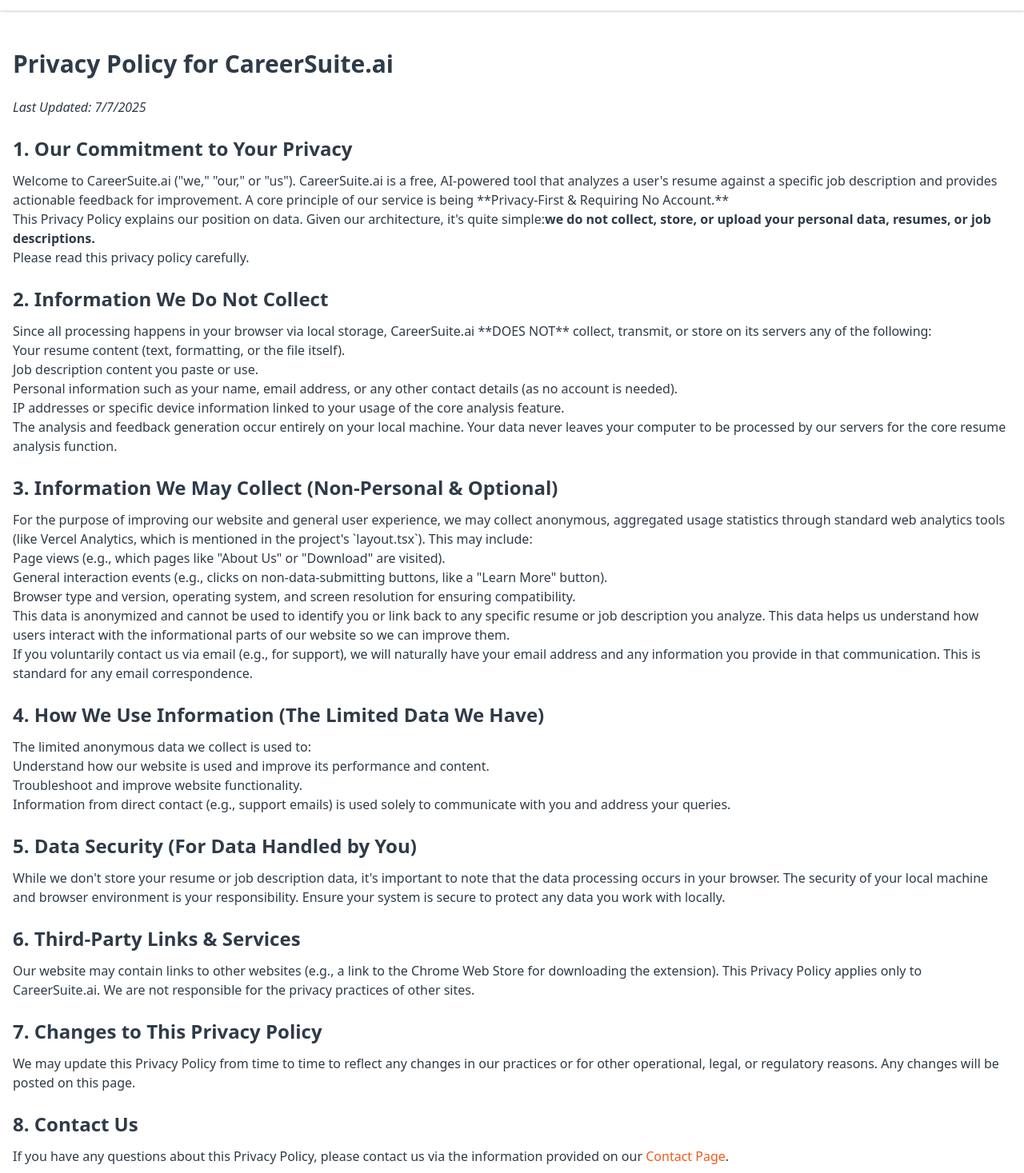
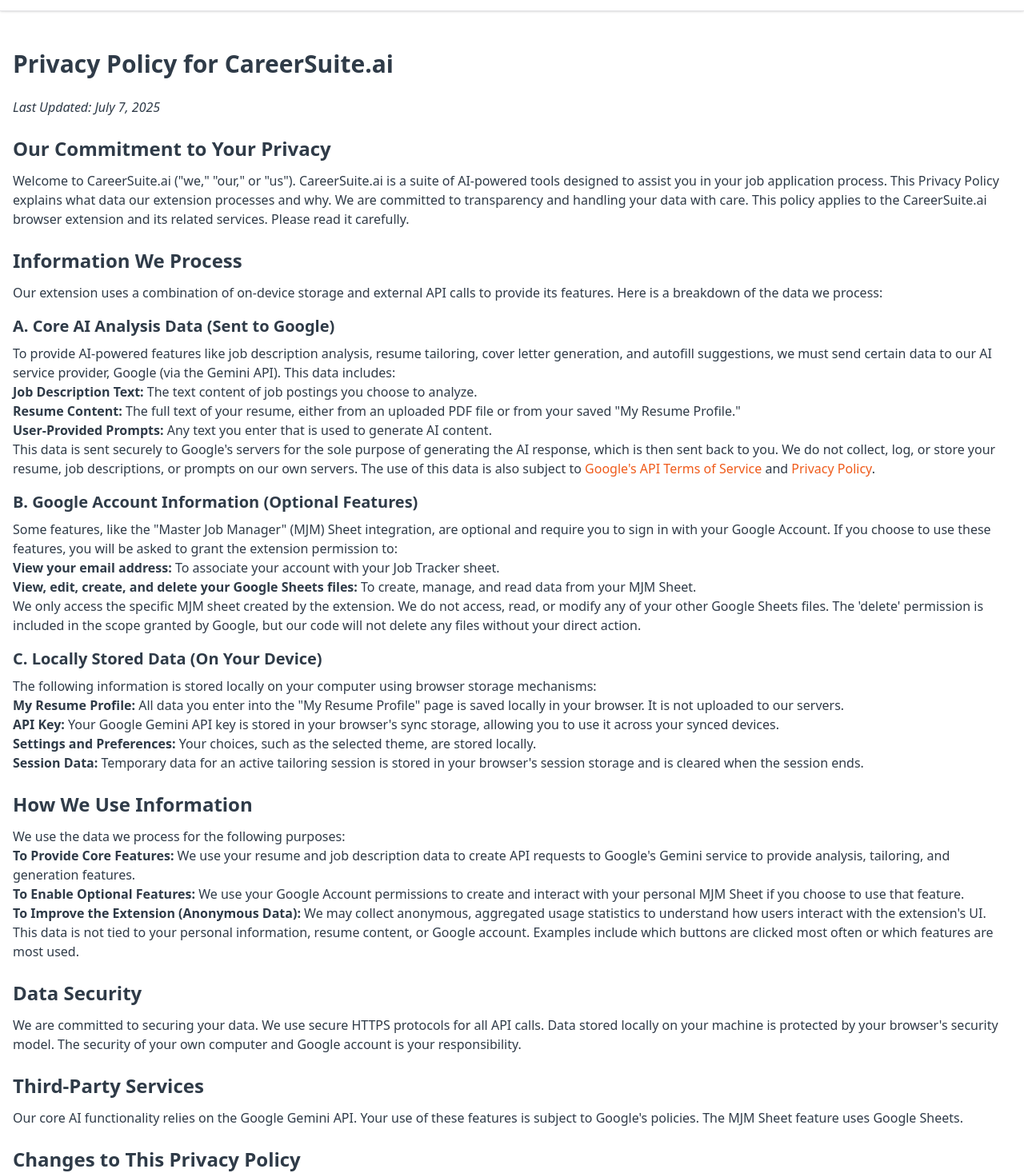
Before and after one commit to Frankwerd/CareerSuite-Website, a Next.js app: page /privacy in a window 1280 px wide. Shown: the part 51-1518 px from the top of the page at 80% size. Built offline with nearby package versions, Linux system fonts and the light colour scheme.

Commit message:
Update page.tsx

```diff
--- a/src/app/privacy/page.tsx
+++ b/src/app/privacy/page.tsx
@@ -1,84 +1,90 @@
-// src/app/privacy/page.tsx
 import type { Metadata } from 'next';
 
 export const metadata: Metadata = {
   title: 'Privacy Policy - CareerSuite.ai',
-  description: 'Understand how CareerSuite.ai handles your data. Our commitment to your privacy as a free, AI-powered resume analyzer.',
+  description: 'Understand how CareerSuite.ai handles your data and our commitment to your privacy.',
 };
 
 export default function PrivacyPolicyPage() {
   return (
-    <div className="container mx-auto px-4 py-12 min-h-[calc(100vh-10rem)]"> {/* Adjust min-h as needed */}
+    <div className="container mx-auto px-4 py-12 min-h-[calc(100vh-10rem)]">
       <h1 className="text-3xl font-bold text-foreground mb-6">Privacy Policy for CareerSuite.ai</h1>
       <div className="prose dark:prose-invert max-w-none">
-        <p><em>Last Updated: {new Date().toLocaleDateString()}</em></p>
+        {/* For legal documents, it's best to use a static date that you update only when the policy changes. */}
+        <p><em>Last Updated: July 7, 2025</em></p>
 
-        <h2 className="text-2xl font-semibold mt-6 mb-3">1. Our Commitment to Your Privacy</h2>
+        <h2 className="text-2xl font-semibold mt-6 mb-3">Our Commitment to Your Privacy</h2>
         <p>
-          Welcome to CareerSuite.ai ("we," "our," or "us"). CareerSuite.ai is a free, AI-powered tool that analyzes a user's resume against a specific job description and provides actionable feedback for improvement.
-          A core principle of our service is being **Privacy-First & Requiring No Account.**
+          Welcome to CareerSuite.ai ("we," "our," or "us"). CareerSuite.ai is a suite of AI-powered tools designed to assist you in your job application process. This Privacy Policy explains what data our extension processes and why. We are committed to transparency and handling your data with care. This policy applies to the CareerSuite.ai browser extension and its related services. Please read it carefully.
         </p>
+
+        <h2 className="text-2xl font-semibold mt-6 mb-3">Information We Process</h2>
         <p>
-          This Privacy Policy explains our position on data. Given our architecture, it's quite simple:
-          <strong>we do not collect, store, or upload your personal data, resumes, or job descriptions.</strong>
+          Our extension uses a combination of on-device storage and external API calls to provide its features. Here is a breakdown of the data we process:
         </p>
-        <p>Please read this privacy policy carefully.</p>
 
-        <h2 className="text-2xl font-semibold mt-6 mb-3">2. Information We Do Not Collect</h2>
+        <h3 className="text-xl font-semibold mt-4 mb-2">A. Core AI Analysis Data (Sent to Google)</h3>
         <p>
-          Since all processing happens in your browser via local storage, CareerSuite.ai **DOES NOT** collect, transmit, or store on its servers any of the following:
+          To provide AI-powered features like job description analysis, resume tailoring, cover letter generation, and autofill suggestions, we must send certain data to our AI service provider, Google (via the Gemini API). This data includes:
         </p>
         <ul>
-          <li>Your resume content (text, formatting, or the file itself).</li>
-          <li>Job description content you paste or use.</li>
-          <li>Personal information such as your name, email address, or any other contact details (as no account is needed).</li>
-          <li>IP addresses or specific device information linked to your usage of the core analysis feature.</li>
+          <li><strong>Job Description Text:</strong> The text content of job postings you choose to analyze.</li>
+          <li><strong>Resume Content:</strong> The full text of your resume, either from an uploaded PDF file or from your saved "My Resume Profile."</li>
+          <li><strong>User-Provided Prompts:</strong> Any text you enter that is used to generate AI content.</li>
         </ul>
         <p>
-          The analysis and feedback generation occur entirely on your local machine. Your data never leaves your computer to be processed by our servers for the core resume analysis function.
+          This data is sent securely to Google's servers for the sole purpose of generating the AI response, which is then sent back to you. We do not collect, log, or store your resume, job descriptions, or prompts on our own servers. The use of this data is also subject to <a href="https://developers.google.com/terms" target="_blank" rel="noopener noreferrer" className="text-primary hover:underline">Google's API Terms of Service</a> and <a href="https://policies.google.com/privacy" target="_blank" rel="noopener noreferrer" className="text-primary hover:underline">Privacy Policy</a>.
         </p>
 
-        <h2 className="text-2xl font-semibold mt-6 mb-3">3. Information We May Collect (Non-Personal & Optional)</h2>
+        <h3 className="text-xl font-semibold mt-4 mb-2">B. Google Account Information (Optional Features)</h3>
         <p>
-          For the purpose of improving our website and general user experience, we may collect anonymous, aggregated usage statistics through standard web analytics tools (like Vercel Analytics, which is mentioned in the project's `layout.tsx`). This may include:
+          Some features, like the "Master Job Manager" (MJM) Sheet integration, are optional and require you to sign in with your Google Account. If you choose to use these features, you will be asked to grant the extension permission to:
         </p>
         <ul>
-          <li>Page views (e.g., which pages like "About Us" or "Download" are visited).</li>
-          <li>General interaction events (e.g., clicks on non-data-submitting buttons, like a "Learn More" button).</li>
-          <li>Browser type and version, operating system, and screen resolution for ensuring compatibility.</li>
+          <li><strong>View your email address:</strong> To associate your account with your Job Tracker sheet.</li>
+          <li><strong>View, edit, create, and delete your Google Sheets files:</strong> To create, manage, and read data from your MJM Sheet.</li>
         </ul>
-        <p>This data is anonymized and cannot be used to identify you or link back to any specific resume or job description you analyze. This data helps us understand how users interact with the informational parts of our website so we can improve them.</p>
-        <p>If you voluntarily contact us via email (e.g., for support), we will naturally have your email address and any information you provide in that communication. This is standard for any email correspondence.</p>
+        <p>
+          We only access the specific MJM sheet created by the extension. We do not access, read, or modify any of your other Google Sheets files. The 'delete' permission is included in the scope granted by Google, but our code will not delete any files without your direct action.
+        </p>
 
-
-        <h2 className="text-2xl font-semibold mt-6 mb-3">4. How We Use Information (The Limited Data We Have)</h2>
+        <h3 className="text-xl font-semibold mt-4 mb-2">C. Locally Stored Data (On Your Device)</h3>
         <p>
-          The limited anonymous data we collect is used to:
+          The following information is stored locally on your computer using browser storage mechanisms:
         </p>
         <ul>
-          <li>Understand how our website is used and improve its performance and content.</li>
-          <li>Troubleshoot and improve website functionality.</li>
+          <li><strong>My Resume Profile:</strong> All data you enter into the "My Resume Profile" page is saved locally in your browser. It is not uploaded to our servers.</li>
+          <li><strong>API Key:</strong> Your Google Gemini API key is stored in your browser's sync storage, allowing you to use it across your synced devices.</li>
+          <li><strong>Settings and Preferences:</strong> Your choices, such as the selected theme, are stored locally.</li>
+          <li><strong>Session Data:</strong> Temporary data for an active tailoring session is stored in your browser's session storage and is cleared when the session ends.</li>
         </ul>
-        <p>Information from direct contact (e.g., support emails) is used solely to communicate with you and address your queries.</p>
 
-        <h2 className="text-2xl font-semibold mt-6 mb-3">5. Data Security (For Data Handled by You)</h2>
+        <h2 className="text-2xl font-semibold mt-6 mb-3">How We Use Information</h2>
+        <p>We use the data we process for the following purposes:</p>
+        <ul>
+          <li><strong>To Provide Core Features:</strong> We use your resume and job description data to create API requests to Google's Gemini service to provide analysis, tailoring, and generation features.</li>
+          <li><strong>To Enable Optional Features:</strong> We use your Google Account permissions to create and interact with your personal MJM Sheet if you choose to use that feature.</li>
+          <li><strong>To Improve the Extension (Anonymous Data):</strong> We may collect anonymous, aggregated usage statistics to understand how users interact with the extension's UI. This data is not tied to your personal information, resume content, or Google account. Examples include which buttons are clicked most often or which features are most used.</li>
+        </ul>
+
+        <h2 className="text-2xl font-semibold mt-6 mb-3">Data Security</h2>
         <p>
-        While we don't store your resume or job description data, it's important to note that the data processing occurs in your browser. The security of your local machine and browser environment is your responsibility. Ensure your system is secure to protect any data you work with locally.
+          We are committed to securing your data. We use secure HTTPS protocols for all API calls. Data stored locally on your machine is protected by your browser's security model. The security of your own computer and Google account is your responsibility.
         </p>
 
-        <h2 className="text-2xl font-semibold mt-6 mb-3">6. Third-Party Links & Services</h2>
+        <h2 className="text-2xl font-semibold mt-6 mb-3">Third-Party Services</h2>
         <p>
-          Our website may contain links to other websites (e.g., a link to the Chrome Web Store for downloading the extension). This Privacy Policy applies only to CareerSuite.ai. We are not responsible for the privacy practices of other sites.
+          Our core AI functionality relies on the Google Gemini API. Your use of these features is subject to Google's policies. The MJM Sheet feature uses Google Sheets.
         </p>
 
-        <h2 className="text-2xl font-semibold mt-6 mb-3">7. Changes to This Privacy Policy</h2>
+        <h2 className="text-2xl font-semibold mt-6 mb-3">Changes to This Privacy Policy</h2>
         <p>
-          We may update this Privacy Policy from time to time to reflect any changes in our practices or for other operational, legal, or regulatory reasons. Any changes will be posted on this page.
+          We may update this Privacy Policy from time to time. Any changes will be posted on our website and in our store listing, and the "Last Updated" date will be revised.
         </p>
 
-        <h2 className="text-2xl font-semibold mt-6 mb-3">8. Contact Us</h2>
+        <h2 className="text-2xl font-semibold mt-6 mb-3">Contact Us</h2>
         <p>
-          If you have any questions about this Privacy Policy, please contact us via the information provided on our <a href="/contact" className="text-primary hover:underline">Contact Page</a>.
+          If you have any questions about this Privacy Policy, please contact us via the information provided on our website or Chrome Web Store page.
         </p>
       </div>
     </div>
```
